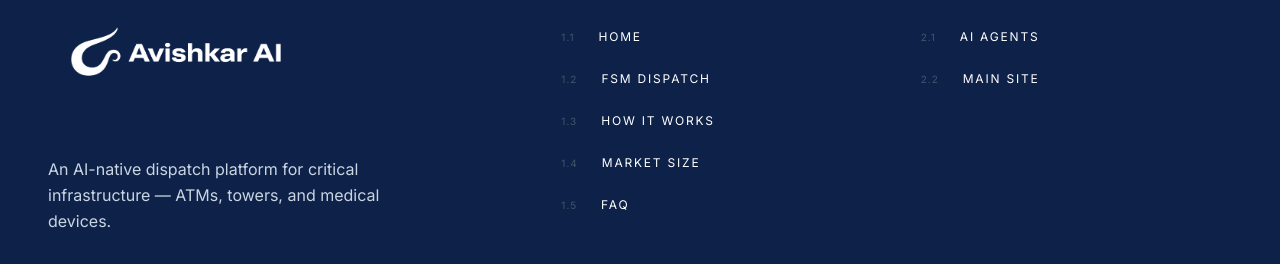
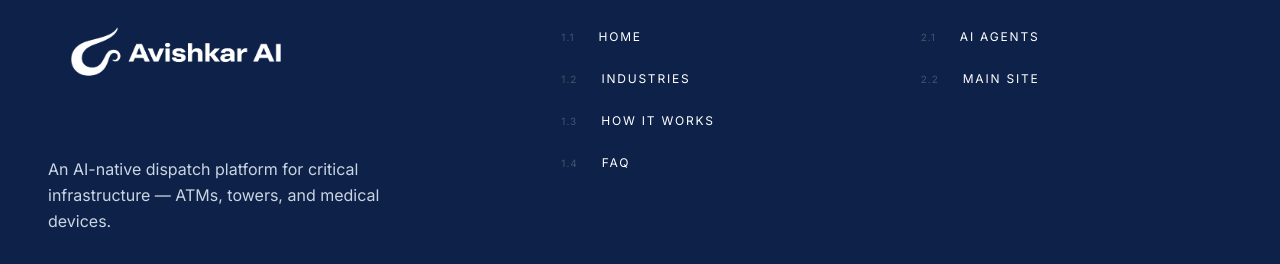
Before and after one commit to antigravitywoman-ops/AvishkarAI, a Next.js app: page /industries in a window 1280 px wide. Shown: the part 2210-2474 px from the top of the page. Built offline with nearby package versions, Linux system fonts and the light colour scheme.

Commit message:
added all updates asked

```diff
--- a/src/components/Footer.tsx
+++ b/src/components/Footer.tsx
@@ -2,12 +2,12 @@ import React from 'react';
 import { Phone, MapPin } from 'lucide-react';
 
 export default function Footer() {
+  // Updated primary links to remove FSM Dispatch/Market Size and include Industries
   const primaryLinks = [
-    { num: "1.1", label: "HOME", href: "#" },
-    { num: "1.2", label: "FSM DISPATCH", href: "#fsm-dispatch" },
-    { num: "1.3", label: "HOW IT WORKS", href: "#how-it-works" },
-    { num: "1.4", label: "MARKET SIZE", href: "#market" },
-    { num: "1.5", label: "FAQ", href: "#faq" },
+    { num: "1.1", label: "HOME", href: "/" },
+    { num: "1.2", label: "INDUSTRIES", href: "/industries" },
+    { num: "1.3", label: "HOW IT WORKS", href: "/#how-it-works" },
+    { num: "1.4", label: "FAQ", href: "/#faq" },
   ];
 
   const platformLinks = [
```
